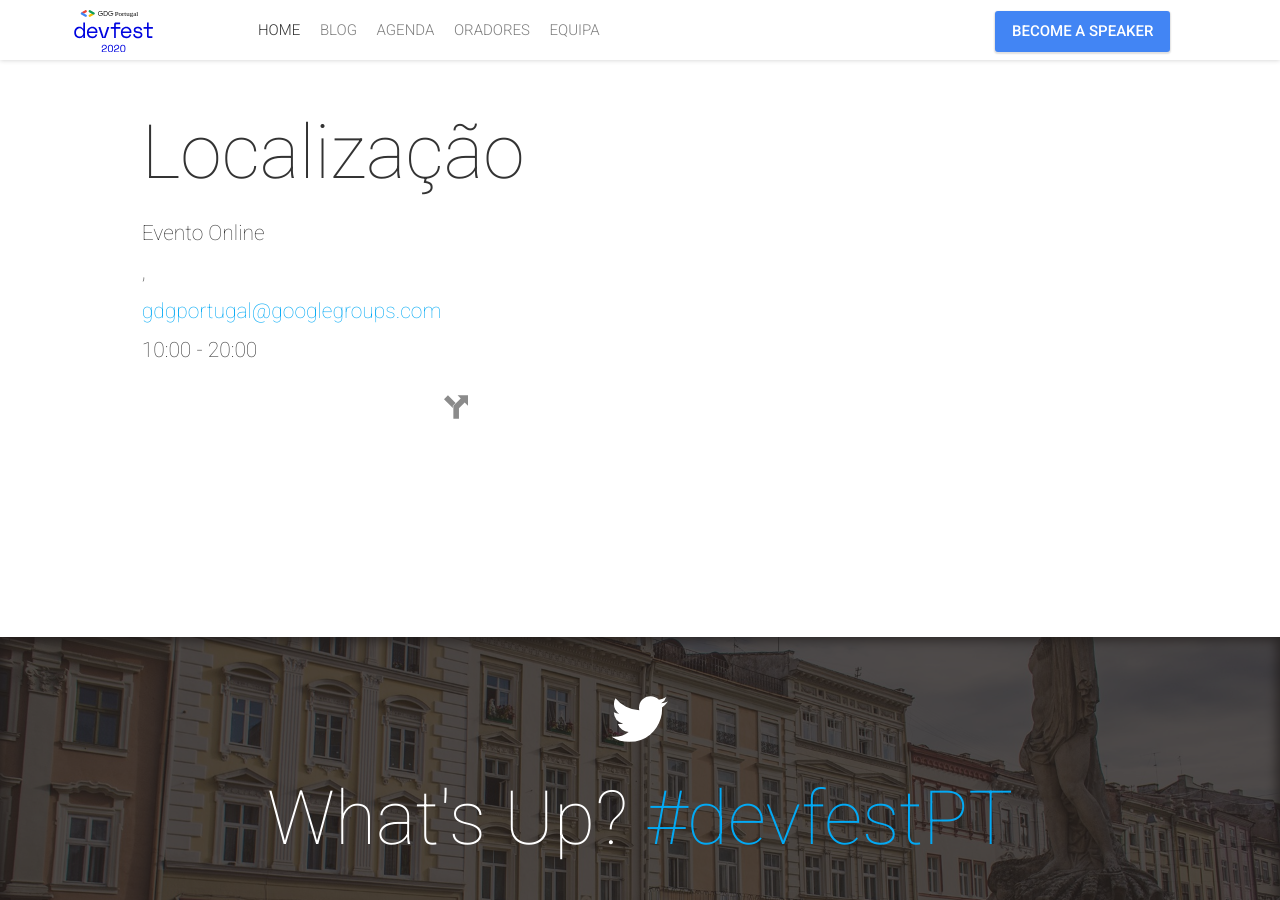
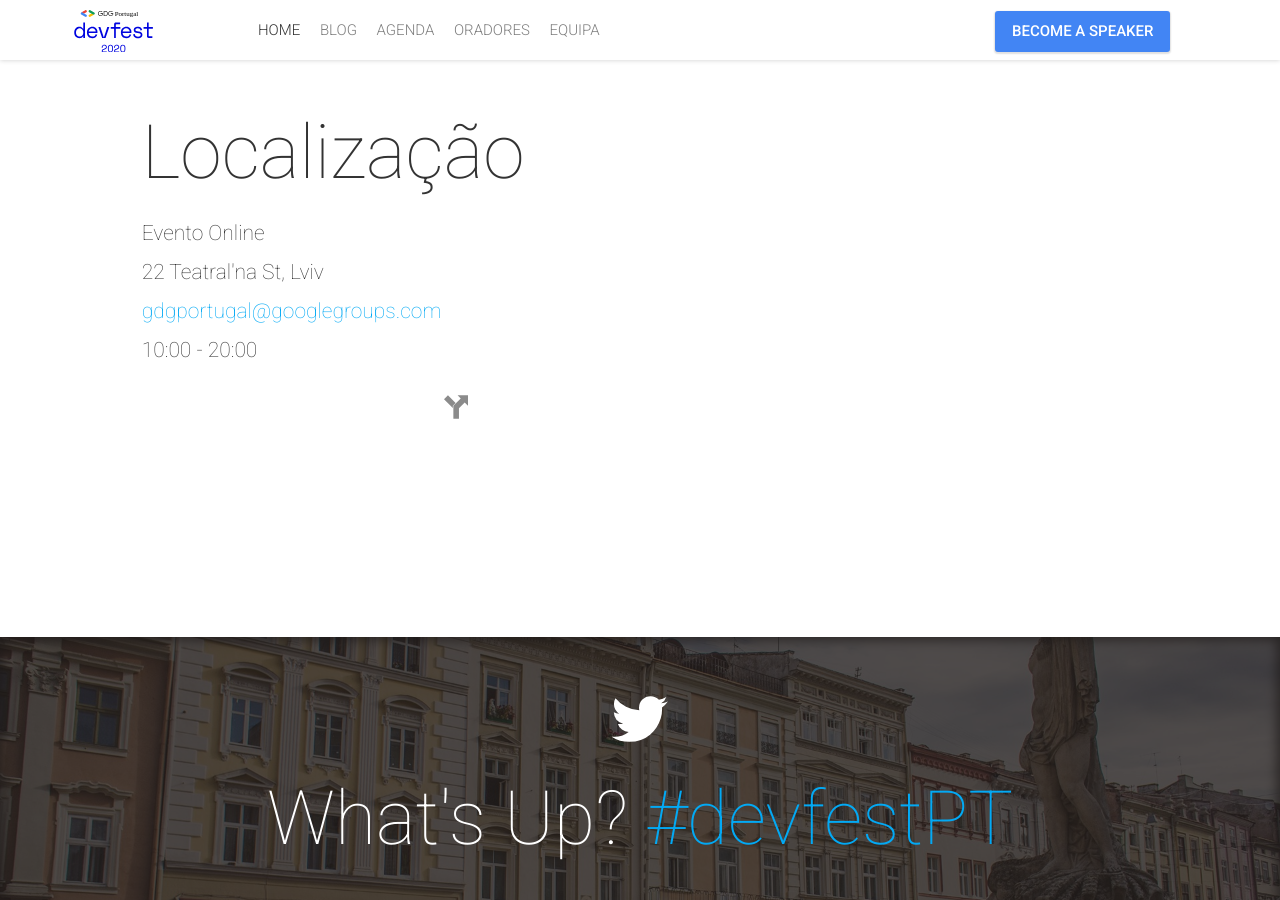
Before and after one commit to GDG-Portugal/devFestPT-2020, a Jekyll site: the page built from index.html, in a window 1280 px wide and 900 px high, scrolled down 2330 px. Built offline with Jekyll 4.4.1, drawn with Linux system fonts in a browser that asks for light colours; nearby versions of some CDN libraries; comment, search, counter and statistics services are not loaded; part of the change alters nothing that is shown.

Commit message:
Updated config

```diff
--- a/_config.yml
+++ b/_config.yml
@@ -89,10 +89,10 @@ rockstarSpeakersButtonText: "Ver todos os oradores"
 locationBlockTitle: "Localização"
 eventLocationName: "Evento Online"
 eventLocationLink: "http://cabinet.kinopalace.lviv.ua/showtimes/"
-# eventStreetAddress: "22 Teatral'na St"
-# eventAddressLocality: "Lviv"
-# eventAddressLocalityRegion: "Lvivska"
-# eventPostalCode: "79000"
+eventStreetAddress: "22 Teatral'na St"
+eventAddressLocality: "Lviv"
+eventAddressLocalityRegion: "Lvivska"
+eventPostalCode: "79000"
 eventAddressCountry: "Portugal"
 eventStartTime: "2020-10-17T10:00"
 eventDoorTime: "09:00"
@@ -114,7 +114,7 @@ mapMobileCenterCoordinates: "38.7436883, -9.1952226"
 tweetsFeedImage: "twitter-feed.jpg"
 tweetsFeedTitle: "What's Up?"
 twitterHashTag: "devfestPT"
-twitterFeed: "http://lviv.gdg.org.ua/tweetledee/favoritesjson.php?c=10&cache_interval=8000"
+twitterFeed: "https://gdgportugal.gdgmadeira.xyz/tweetledee/favoritesjson.php?c=10&cache_interval=8000"
 
 # Partners Block
 organizersTitle: "Organizadores"
```
